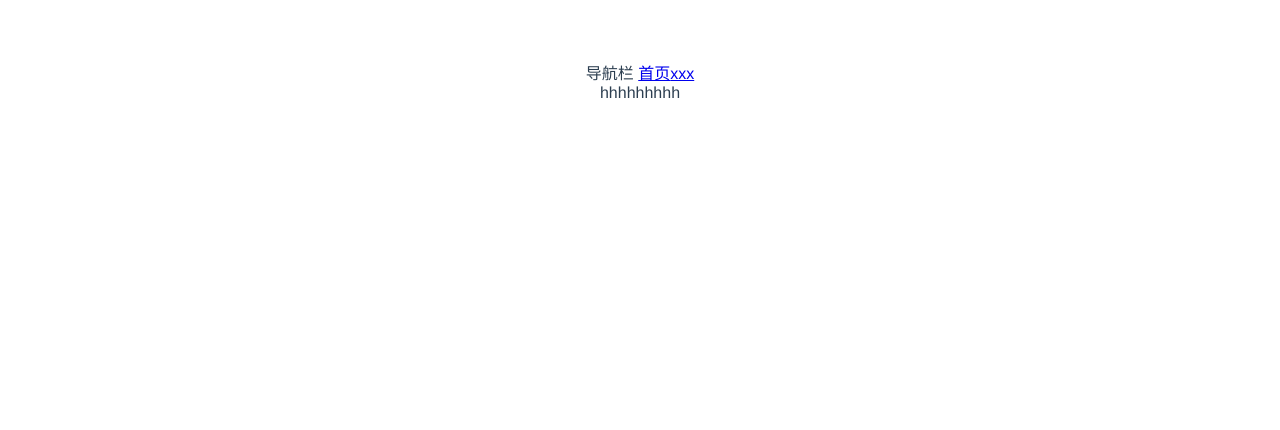
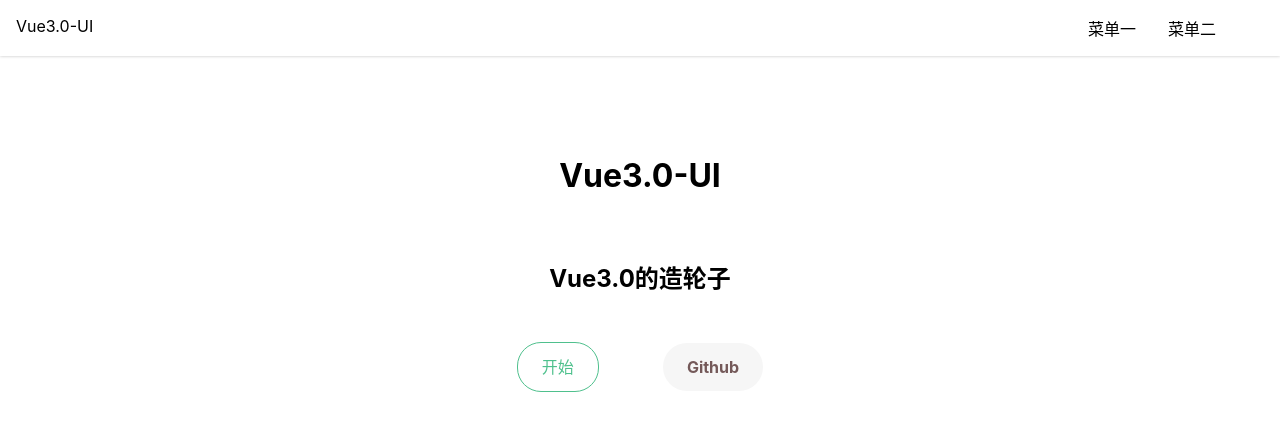
Before and after one commit to 1446450047/Vue3.0-UI, a Vue app: page / in a window 1280 px wide. Shown: the top 430 px of the page. Built offline with nearby package versions, Linux system fonts and the light colour scheme.

Commit message:
封装了TopNav,并且完善了Home的样式

```diff
--- a/index.html
+++ b/index.html
@@ -4,7 +4,7 @@
   <meta charset="UTF-8">
   <link rel="icon" href="/favicon.ico" />
   <meta name="viewport" content="width=device-width, initial-scale=1.0">
-  <title>Vite App</title>
+  <title>Vue3.0-UI</title>
 </head>
 <body>
   <div id="app"></div>
--- a/package.json
+++ b/package.json
@@ -6,11 +6,14 @@
     "build": "vite build"
   },
   "dependencies": {
+    "sass": "^1.26.10",
+    "scss-loader": "^0.0.1",
     "vue": "^3.0.0-rc.1",
     "vue-router": "4.0.0-beta.6"
   },
   "devDependencies": {
     "@vue/compiler-sfc": "^3.0.0-rc.1",
+    "sass-loader": "^9.0.3",
     "vite": "^1.0.0-rc.1"
   }
 }
--- a/src/App.vue
+++ b/src/App.vue
@@ -1,19 +1,9 @@
 <template>
-  <div>导航栏
-    <router-link to="/">首页</router-link>
-
-    <router-link to="/xxx">xxx</router-link>
-  </div>
-  <router-view />
+    <router-view/>
 </template>
 
 <script>
-import HelloWorld from './components/HelloWorld.vue'
-
-export default {
-  name: 'App',
-  components: {
-    HelloWorld
-  }
-}
+    export default {
+        name: "App",
+    };
 </script>
--- a/src/components/HelloWorld.vue
+++ /dev/null
@@ -1,9 +0,0 @@
-<template>
-  <div>这是我的第一个vue app</div>
-</template>
-
-<script>
-export default {
-  name: 'HelloWorld',
-}
-</script>
--- a/src/components/Hhh.vue
+++ /dev/null
@@ -1,9 +0,0 @@
-<template>
-    <div>hhhhhhhhh</div>
-</template>
-
-<script lang="ts">
-    export default {
-        name: "Hhh"
-    };
-</script>
--- /dev/null
+++ b/src/components/TopNav.vue
@@ -0,0 +1,38 @@
+<template>
+    <div class="topNav">
+        <div class="logo">Vue3.0-UI</div>
+        <ul class="menu">
+            <li>菜单一</li>
+            <li>菜单二</li>
+        </ul>
+    </div>
+</template>
+
+<script lang="ts">
+    export default {
+        name: "TopNav"
+    };
+</script>
+
+<style scoped lang="scss">
+    .topNav {
+        background: #ffffff;
+        padding: 16px;
+        display: flex;
+        justify-content: space-between;
+        box-shadow: 0 0 3px rgb(0,0,0,0.25);
+        >.logo{
+            max-width: 6em;
+        }
+        >ul{
+            margin-right: 3em;
+            display: flex;
+            >li{
+
+            }
+            >li:nth-child(1){
+                margin-right: 2em;
+            }
+        }
+    }
+</style>
--- a/src/components/Xxx.vue
+++ /dev/null
@@ -1,10 +0,0 @@
-<template>
-    <div>    xxxxxxx
-    </div>
-</template>
-
-<script lang="ts">
-    export default {
-        name: "Xxx"
-    };
-</script>
--- a/src/index.css
+++ /dev/null
@@ -1,8 +0,0 @@
-#app {
-  font-family: Avenir, Helvetica, Arial, sans-serif;
-  -webkit-font-smoothing: antialiased;
-  -moz-osx-font-smoothing: grayscale;
-  text-align: center;
-  color: #2c3e50;
-  margin-top: 60px;
-}
--- /dev/null
+++ b/src/index.scss
@@ -0,0 +1,15 @@
+*{
+  margin: 0;
+  padding: 0;
+  box-sizing: border-box;
+}
+ul,ol{
+  list-style: none;
+}
+body{
+  font-size: 16px;
+  font-family: -apple-system, "Noto Sans", "Helvetica Neue", Helvetica, "Nimbus Sans L", Arial, "Liberation Sans", "PingFang SC", "Hiragino Sans GB", "Noto Sans CJK SC", "Source Han Sans SC", "Source Han Sans CN", "Microsoft YaHei", "Wenquanyi Micro Hei", "WenQuanYi Zen Hei", "ST Heiti", SimHei, "WenQuanYi Zen Hei Sharp", sans-serif;
+}
+a{
+  text-decoration: none;
+}
--- /dev/null
+++ b/src/views/Doc.vue
@@ -0,0 +1,22 @@
+<template>
+    <div>
+        <div class="topNav">
+            <div class="log"></div>
+            <div class="menu"></div>
+        </div>
+        <div class="content">
+            <aside>侧边栏</aside>
+            <main>主内容</main>
+        </div>
+    </div>
+</template>
+
+<script lang="ts">
+    export default {
+        name: "Doc"
+    };
+</script>
+
+<style scoped lang="scss">
+
+</style>
--- /dev/null
+++ b/src/views/Home.vue
@@ -0,0 +1,60 @@
+<template>
+    <div>
+        <TopNav/>
+        <div class="banner">
+            <h1>Vue3.0-UI</h1>
+            <h2>Vue3.0的造轮子</h2>
+            <p class="actions">
+                <router-link to="/document">开始</router-link>
+                <a href="https://github.com/1446450047/Vue3.0-UI">Github</a>
+
+            </p>
+        </div>
+    </div>
+</template>
+
+<script lang="ts">
+    import TopNav from "../components/TopNav.vue";
+
+    export default {
+        name: "Home",
+        components: {TopNav}
+    };
+</script>
+
+<style scoped lang="scss">
+    .banner {
+        display: flex;
+        flex-direction: column;
+        padding: 100px 0;
+        justify-content: center;
+        align-items: center;
+
+        > h1 {
+            margin-bottom: 2em;
+        }
+        > h2 {
+            margin-bottom: 2em;
+        }
+        > .actions {
+            > a {
+                display: inline-block;
+                padding: 8px 24px;
+                &:nth-child(1){
+                    line-height: 32px;
+                    border: 1px solid #4FC08D;
+                    border-radius: 24px;
+                    color: #4FC08D;
+                    margin-right: 4em;
+                }
+                &:nth-child(2){
+                    background: #F6F6F6;
+                    line-height: 32px;
+                    border-radius: 24px;
+                    font-weight: bolder;
+                    color: #745959;
+                }
+            }
+        }
+    }
+</style>
```
Also changed, not shown: src/main.ts (+8 -7 lines), 1 other file (tests, documents, lock files or other folders).
